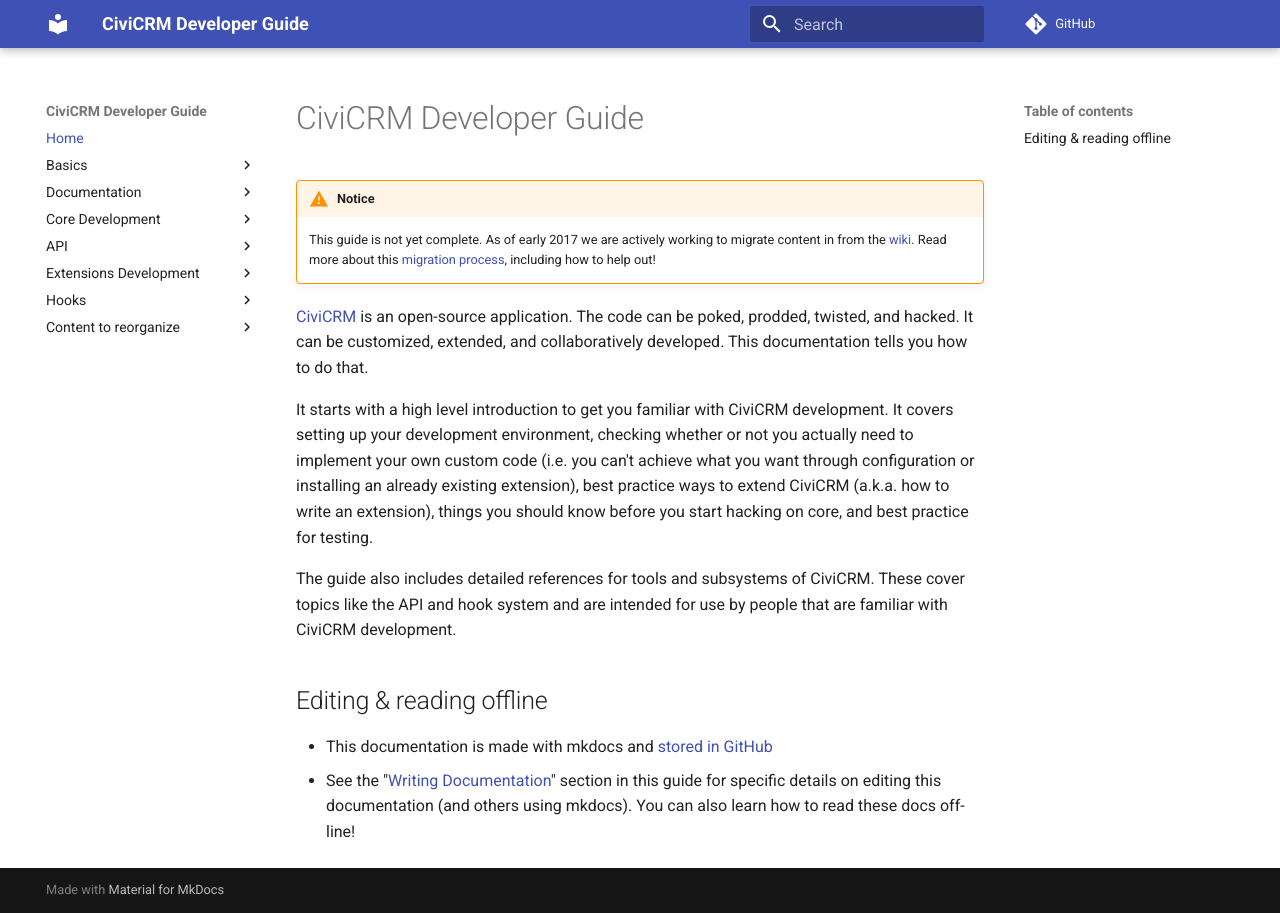
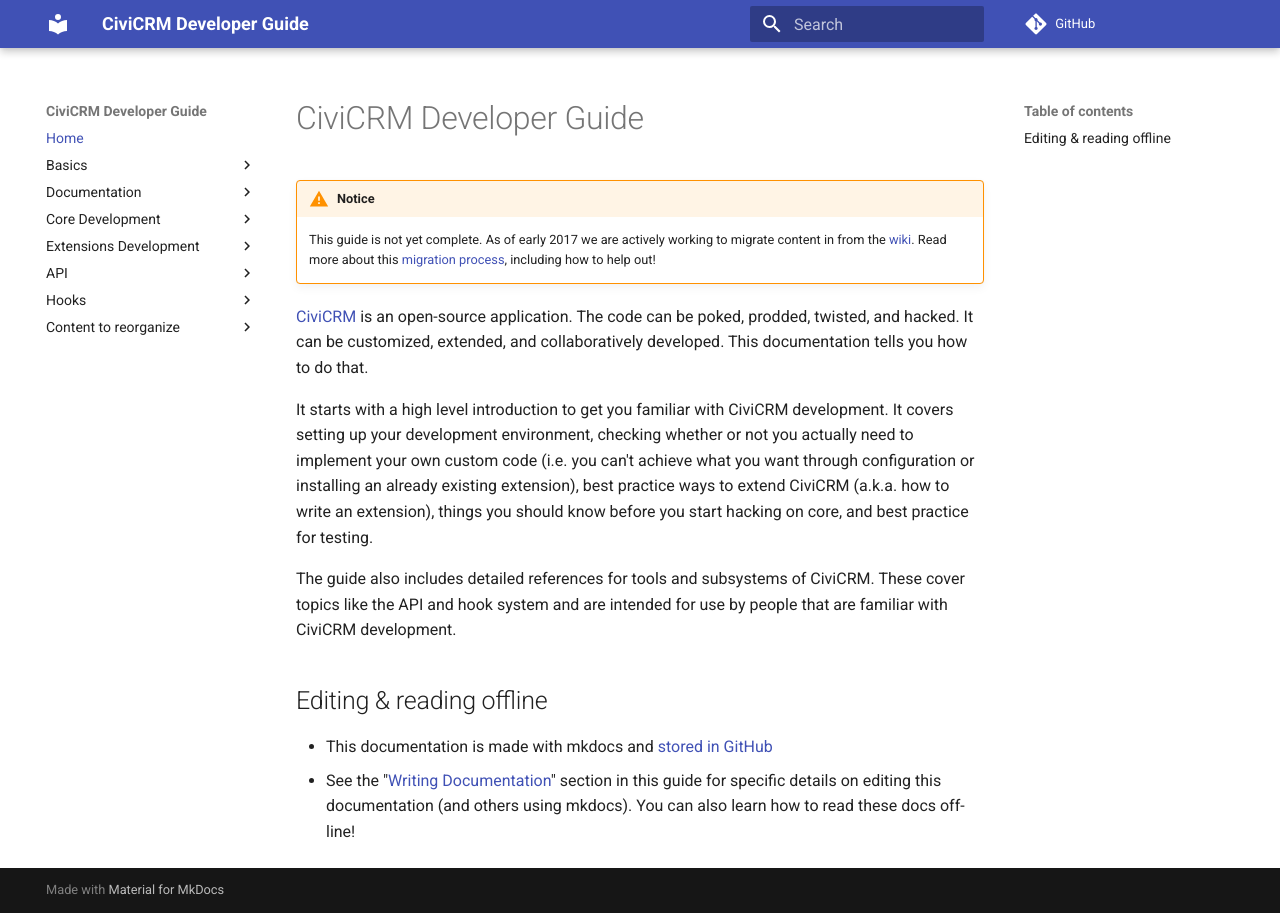
Before and after one commit to civicrm/civicrm-dev-docs, an MkDocs documentation site: the page built from docs/index.md, in a window 1280 px wide. Built offline with MkDocs 1.6.1 and Material for MkDocs 9.7.7, drawn with Linux system fonts in a browser that asks for light colours; comment, search, counter and statistics services are not loaded; old or Windows-style settings are respelled for this version of MkDocs; part of the change alters nothing that is shown.

```diff
--- a/mkdocs.yml
+++ b/mkdocs.yml
@@ -33,14 +33,6 @@ pages:
   # Submitting a Patch: /core/patches.md        # page-tree = NEED_NEW_PAGE
   # Review Process: /core/review.md             # page-tree = NEED_NEW_PAGE  # summary: Detailed guidance on how to review PRs
   # Verifying a Bug Fix: /core/verifying.md     # page-tree = NEED_NEW_PAGE
-- API:
-  - API Intro: api/general.md                   # page-tree = DONE
-  - API Usage: api/usage.md                     # page-tree = DONE
-  - API Actions: api/actions.md                 # page-tree = DONE
-  - API Parameters: api/params.md               # page-tree = DONE
-  # API Permissions: api/permissions.md         # page-tree = NEED_NEW_PAGE
-  - API Chaining: api/chaining.md
-  # API Changes: api/changes.md                 # page-tree = NEED_NEW_PAGE
 - Extensions Development:
   - Basics: extensions/basics.md                   # page-tree = DONE
   - civix: extensions/civix.md                     # page-tree = DONE
@@ -74,6 +66,14 @@ pages:
   # CiviMail: /reference/civimail.md            # page-tree = NEED_NEW_PAGE
   # CiviReport: /reference/civireport.md        # page-tree = NEED_NEW_PAGE
   # Payment Processing: /reference/payment.md   # page-tree = NEED_NEW_PAGE
+- API:
+  - API Intro: api/general.md                   # page-tree = DONE
+  - API Usage: api/usage.md                     # page-tree = DONE
+  - API Actions: api/actions.md                 # page-tree = DONE
+  - API Parameters: api/params.md               # page-tree = DONE
+  # API Permissions: api/permissions.md         # page-tree = NEED_NEW_PAGE
+  - API Chaining: api/chaining.md
+  # API Changes: api/changes.md                 # page-tree = NEED_NEW_PAGE
 - Hooks:
   - Using hooks: hooks.md                        # page-tree = NEED_PAGE_MOVE to /hooks/usage.md
   - Batch hooks:
```
